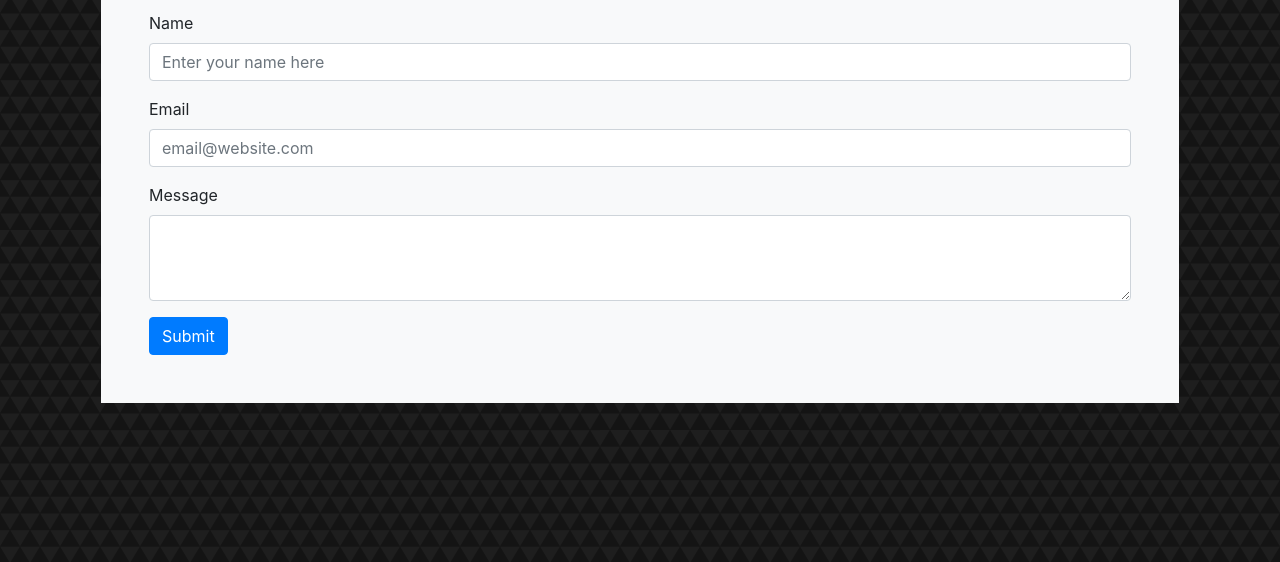
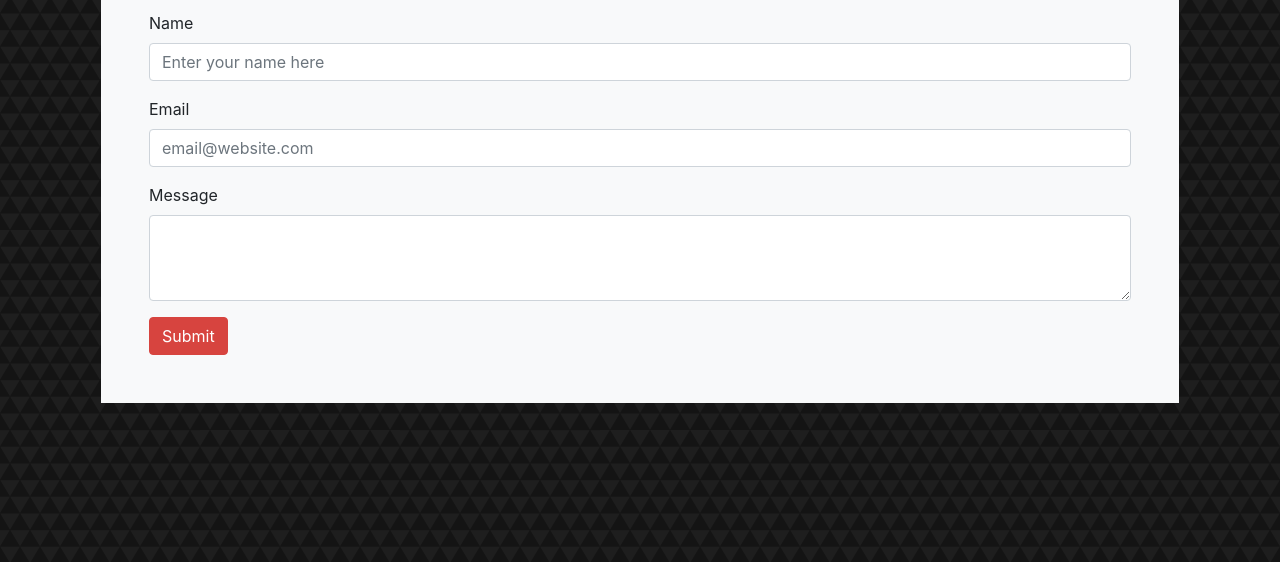
Before and after one commit to clairestolp/Bootstrap-Portfolio, a plain HTML site: page contact.html in a window 1280 px wide. Shown: the part 170-732 px from the top of the page. Drawn offline with nearby package versions, Linux system fonts and the light colour scheme.

Commit message:
Adjusted styles

```diff
--- a/assets/css/bootstrap-style.css
+++ b/assets/css/bootstrap-style.css
@@ -13,6 +13,13 @@ body {
   height: 50px;
 }
 
+/*
+
+***Attempted to vertically center the section in the
+container but I couldn't figure out how to stop the section
+from overlaping the container and bleeding into the header/footer
+when the page is resized. Uncomment to see what happens.
+
 .container{
   position: relative;
   height: 100%;
@@ -22,13 +29,14 @@ body {
   margin-bottom: -50px;
 }
 
+
 .vertically-centered {
   position: absolute;
   transform: translate(-50%, -50%) !important;
   top: 45%;
   left: 50%;
   min-width: 100%;
-}
+}*/
 
 /*nav*/
 .bg-red {
@@ -51,6 +59,15 @@ body {
   color: #ffffff;
 }
 
+.btn-primary {
+  border-color: #d7443f;
+  background-color: #d7443f;
+}
+
+.btn-primary:hover{
+  background-color: #a33430;
+  border-color: #a33430;
+}
 
 
 
--- a/contact.html
+++ b/contact.html
@@ -50,7 +50,7 @@
               <label for="message">Message</label>
               <textarea type="text-area" class="form-control" id="message" name="message" rows="3" value="Enter your message here"></textarea>
             </div>
-            <button type="submit" class="btn btn-primary" name="submit">Submit</button>
+            <button type="submit" class="btn btn-primary bg-red" name="submit">Submit</button>
           </form>
         </section>
       </div>
```
